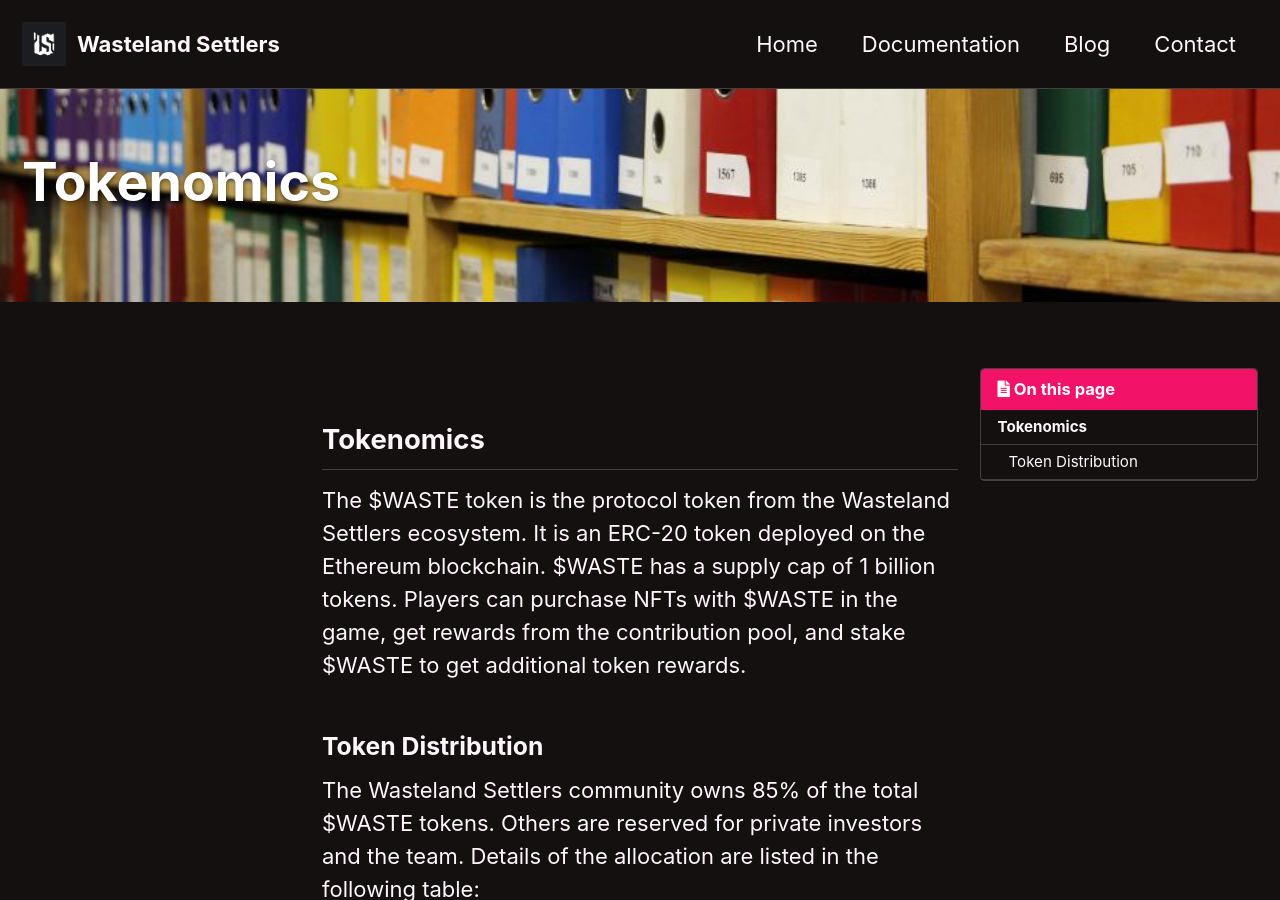
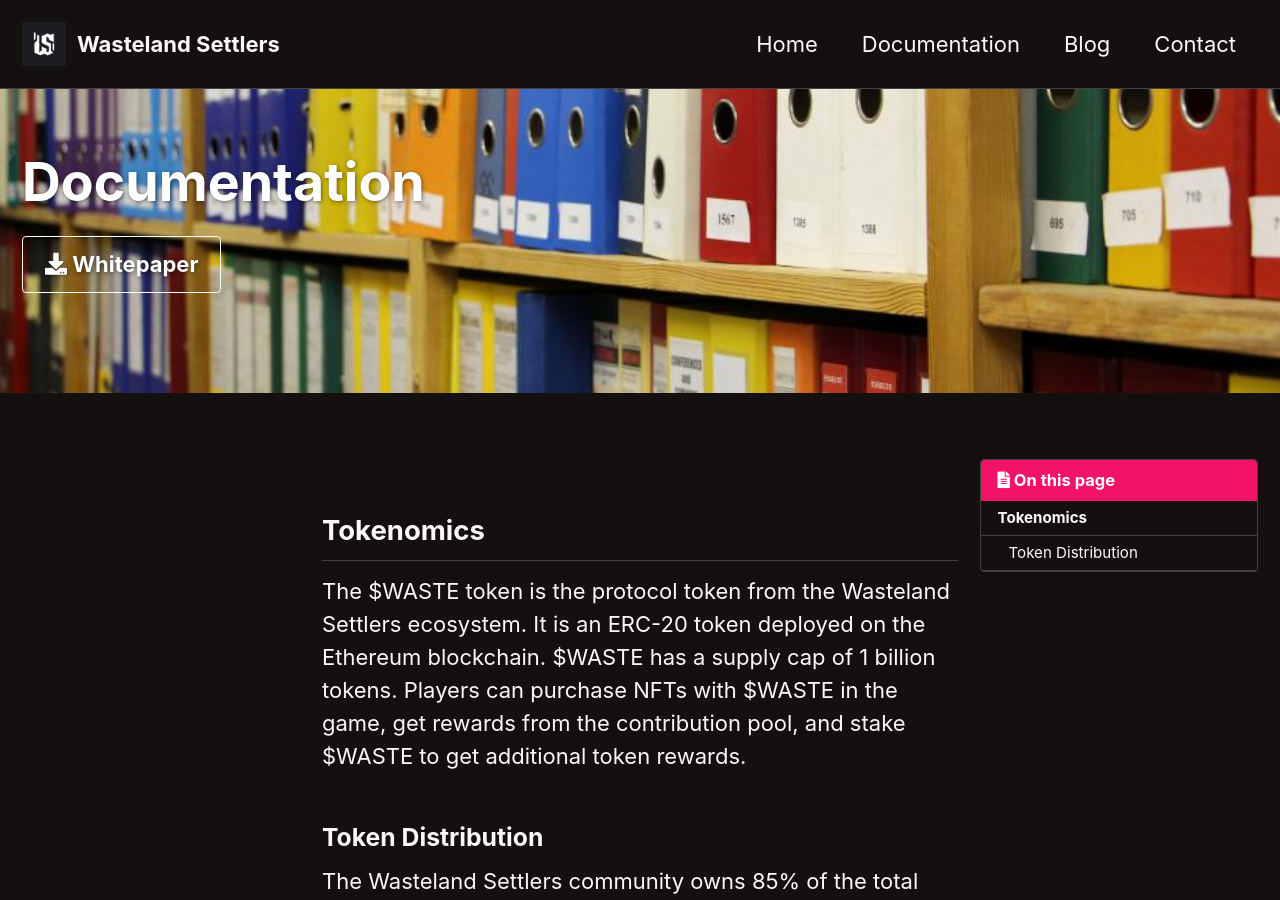
Before and after one commit to wastelanddao/wastelanddao.github.io, a Jekyll site: the page built from _pages/docs/tokenomics.md, in a window 1280 px wide and 900 px high. Built offline with Jekyll 4.4.1, drawn with Linux system fonts in a browser that asks for light colours; cached includes are drawn as plain includes.

Commit message:
Update tokenomics.md

```diff
--- a/_pages/docs/tokenomics.md
+++ b/_pages/docs/tokenomics.md
@@ -1,9 +1,12 @@
 ---
-title: "Tokenomics"
+title: "Documentation"
 permalink: /docs/tokenomics/
 header:
   overlay_color: "#5e616c"
   overlay_image: /assets/images/documentation.jpg
+  actions:
+    - label: "<i class='fas fa-download'></i> Whitepaper"
+      url: "/docs/whitepaper.pdf"
 nav: "docs"
 toc: true
 ---
```
